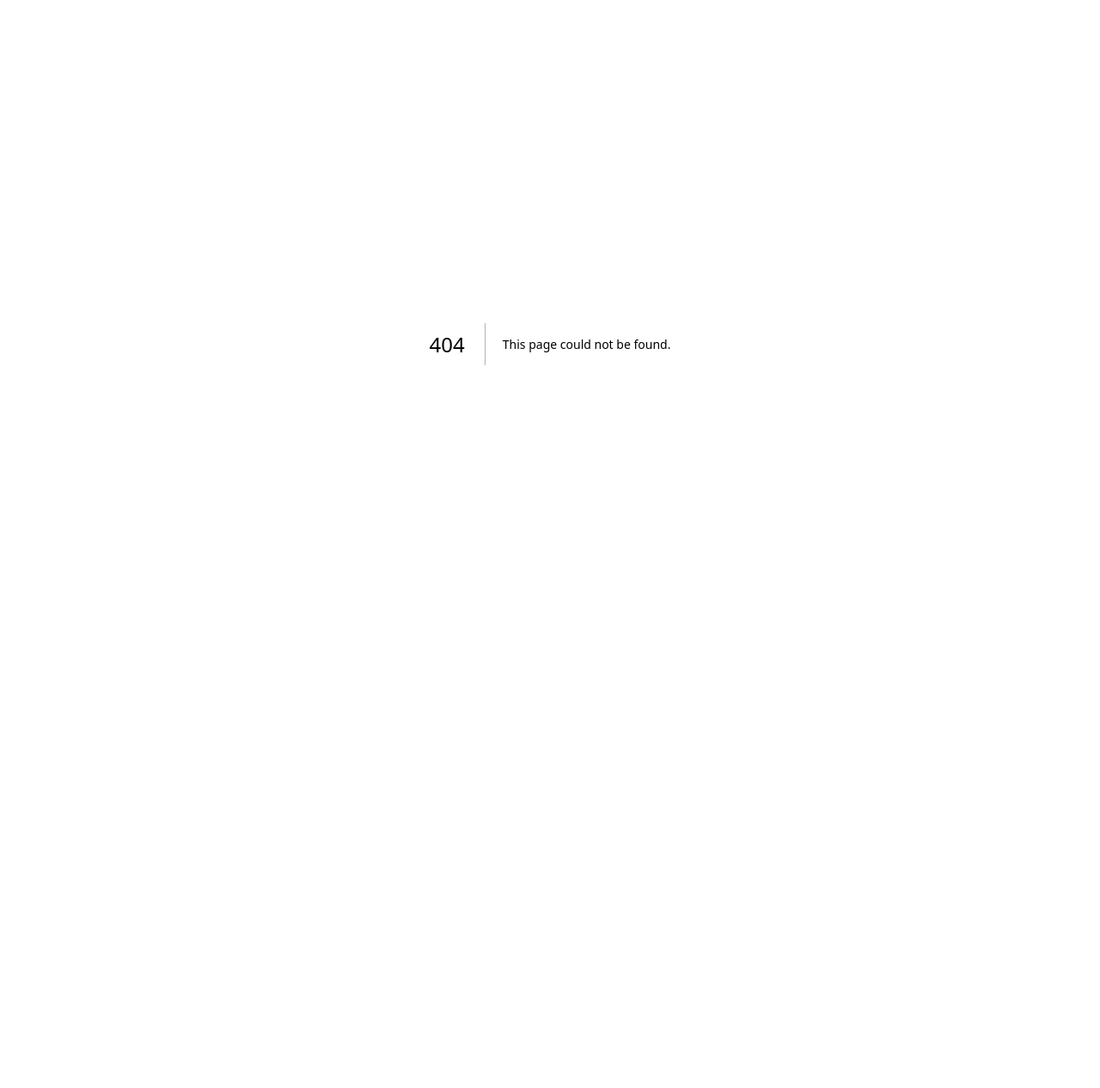
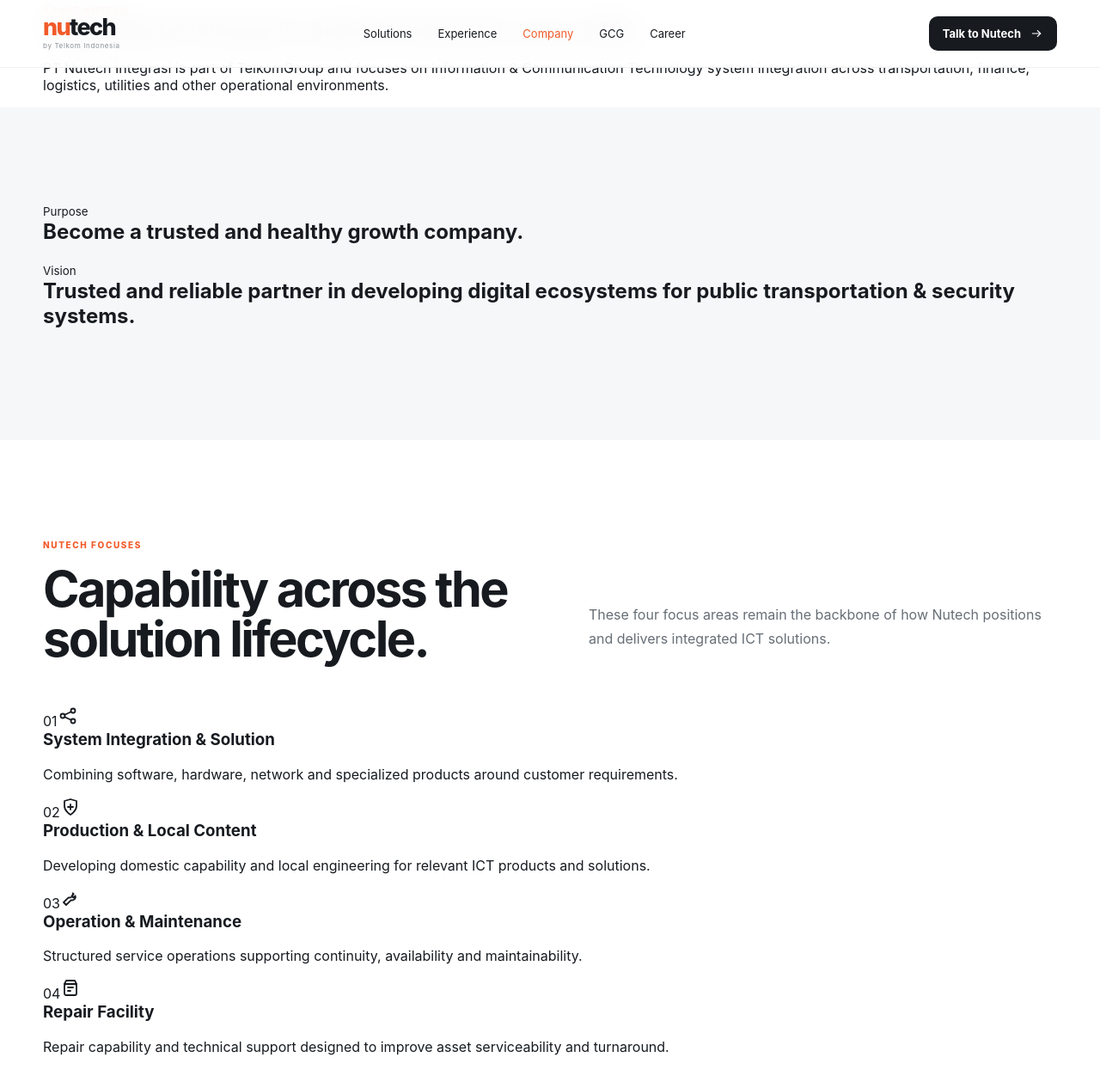
Before and after one commit to nabillazachra/nutech-revamp, a Next.js app: page /company in a window 1280 px wide. Before the commit this address had no page. Shown: the top 1266 px of the page at 86% size. Before the commit the page ends 800 px from the top, so only its background shows below. Built offline with nearby package versions, Linux system fonts and the light colour scheme.

Commit message:
feat: expand corporate website information architecture

```diff
--- /dev/null
+++ b/app/company/page.js
@@ -0,0 +1,46 @@
+import SiteHeader from '../../components/SiteHeader';
+import SiteFooter from '../../components/SiteFooter';
+import { Icon } from '../../components/Icons';
+
+export const metadata = {
+  title: 'Company | Nutech Integrasi',
+  description: 'About PT Nutech Integrasi, an ICT system integrator established in 2006 and part of TelkomGroup.',
+};
+
+const values=[
+  ['integration','System Integration & Solution','Combining software, hardware, network and specialized products around customer requirements.'],
+  ['local','Production & Local Content','Developing domestic capability and local engineering for relevant ICT products and solutions.'],
+  ['wrench','Operation & Maintenance','Structured service operations supporting continuity, availability and maintainability.'],
+  ['repair','Repair Facility','Repair capability and technical support designed to improve asset serviceability and turnaround.'],
+];
+
+export default function CompanyPage(){
+  return <main>
+    <SiteHeader active="company"/>
+    <section className="pageHero">
+      <div className="container pageHeroGrid">
+        <div><span className="kicker">ABOUT NUTECH</span><h1>Integrating technology for public infrastructure <em>since 2006.</em></h1></div>
+        <p>PT Nutech Integrasi is part of TelkomGroup and focuses on Information & Communication Technology system integration across transportation, finance, logistics, utilities and other operational environments.</p>
+      </div>
+    </section>
+    <section className="section alt">
+      <div className="container companyStatement">
+        <div><small>Purpose</small><h2>Become a trusted and healthy growth company.</h2></div>
+        <div><small>Vision</small><h2>Trusted and reliable partner in developing digital ecosystems for public transportation & security systems.</h2></div>
+      </div>
+    </section>
+    <section className="section">
+      <div className="container">
+        <div className="sectionHead"><div><span className="kicker">NUTECH FOCUSES</span><h2>Capability across the solution lifecycle.</h2></div><p>These four focus areas remain the backbone of how Nutech positions and delivers integrated ICT solutions.</p></div>
+        <div className="capabilityGrid">{values.map(([icon,title,desc],i)=><article key={title}><div><span>0{i+1}</span><Icon name={icon}/></div><h3>{title}</h3><p>{desc}</p></article>)}</div>
+      </div>
+    </section>
+    <section className="section dark">
+      <div className="container missionGrid">
+        <div><span className="kicker light">MISSION</span><h2>Operate with customer value, safety and digital talent at the core.</h2></div>
+        <ol><li>Deliver added value to customers and stakeholders.</li><li>Provide convenience and safety in the mass transportation ecosystem.</li><li>Develop digital talent and culture.</li></ol>
+      </div>
+    </section>
+    <SiteFooter/>
+  </main>
+}
```
